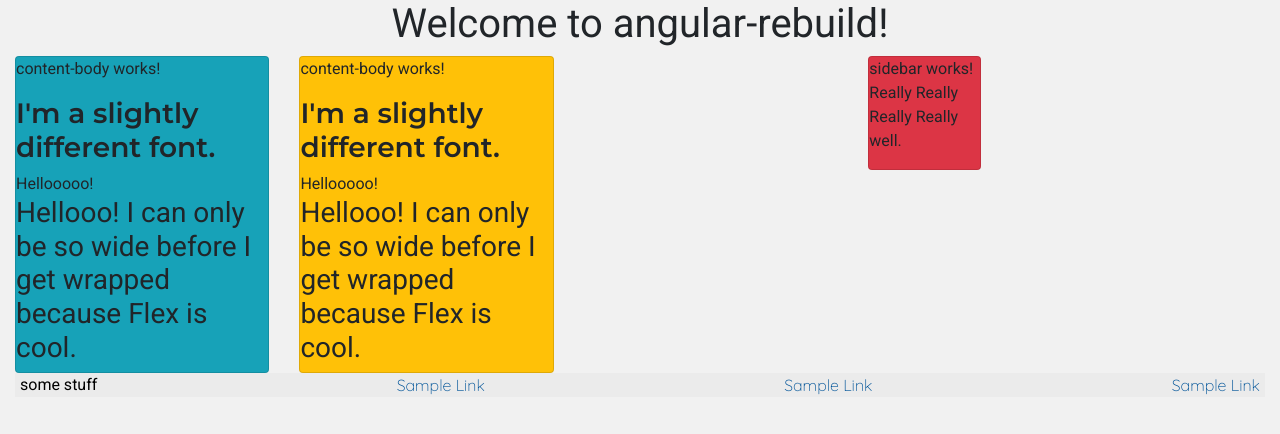
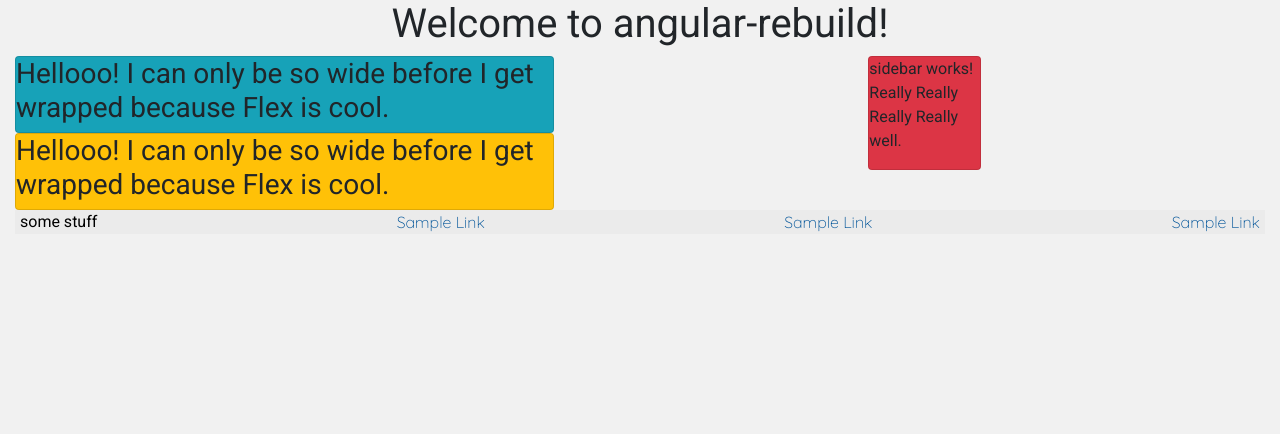
Before and after one commit to GrumpyEwok/APA-Dictionary-Rebuild, an Angular app in the folder angular-rebuild/: page / in a window 1280 px wide. Shown: the top 434 px of the page. Built offline with nearby package versions, Linux system fonts and the light colour scheme.

Commit message:
Clarified HTML, removed unnecessary divs.

```diff
--- a/angular-rebuild/src/app/content-body/content-body.component.css
+++ b/angular-rebuild/src/app/content-body/content-body.component.css
@@ -8,10 +8,13 @@ div {
 
 .content-body-wrapper {
   display: flex;
+  flex-direction: row;
+  flex-wrap: wrap;
   flex: 0 0 66.66666667%;
     /* flex-grow: 0;
     flex-shrink: 0;
     flex-basis: 66.6667%; */
+  width: 100%;
   max-width: 66.66666667%;
 }
 
--- a/angular-rebuild/src/app/content-body/content-body.component.html
+++ b/angular-rebuild/src/app/content-body/content-body.component.html
@@ -1,24 +1,15 @@
 <div class="row">
   <div class="content-body-wrapper">
     <div class="col-lg-8">
-      <div class="card-deck">
+
       <div class="card bg-info">
-          <p>
-            content-body works!
-          </p>
-          <span class="header"><h3> I'm a slightly different font. </h3> </span>
-          Hellooooo!
         <h3>Hellooo! I can only be so wide before I get wrapped because Flex is cool.</h3>
       </div>
+
       <div class="card bg-warning">
-          <p>
-            content-body works!
-          </p>
-          <span class="header"><h3> I'm a slightly different font. </h3> </span>
-          Hellooooo!
         <h3>Hellooo! I can only be so wide before I get wrapped because Flex is cool.</h3>
       </div>
-      </div>
+
     </div>
   </div>
   <div class="sidebar-wrapper">
```
Lines whose indentation alone changed are shown as unchanged.
